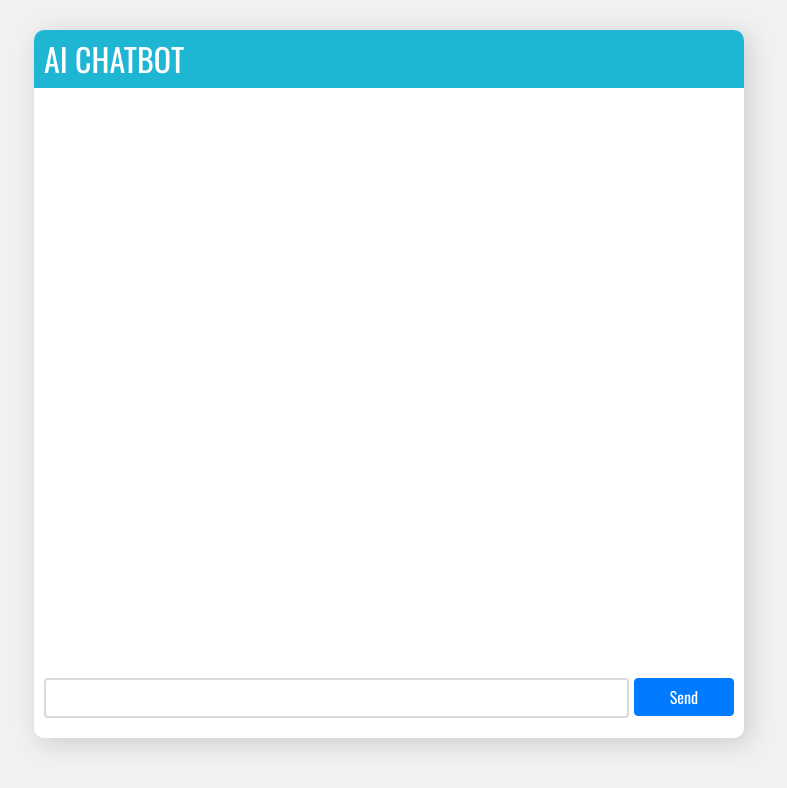
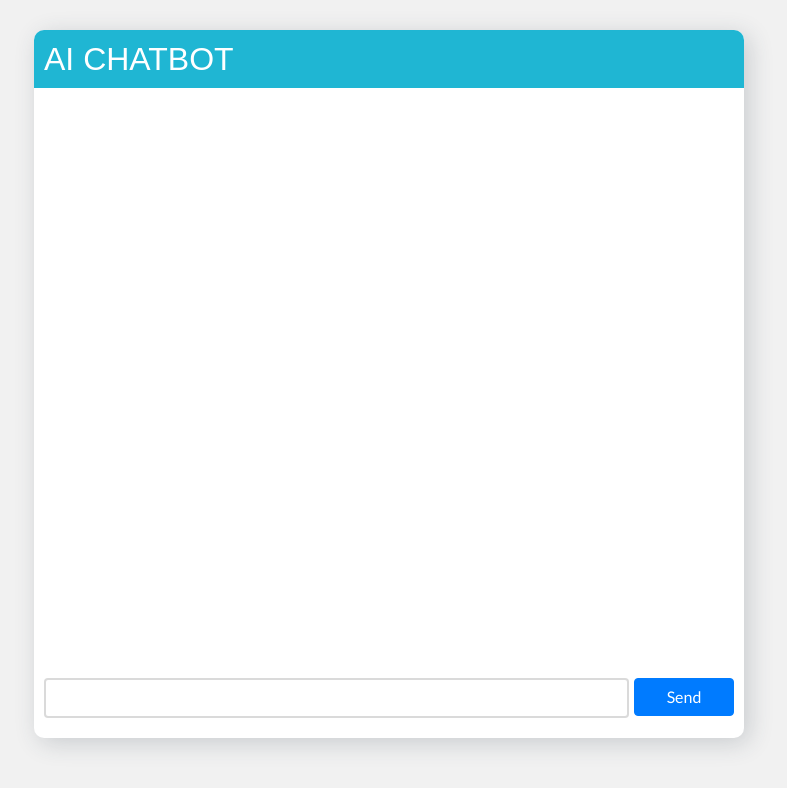
Before and after one commit to rahul051296/ticket-bot, a plain HTML site: page web/index.html in a window 1280 px wide. Shown: the whole page, without its empty margins (251-1038 px from the left). Drawn offline with nearby package versions, Linux system fonts and the light colour scheme.

Commit message:
Changed Font

```diff
--- a/web/index.css
+++ b/web/index.css
@@ -1,11 +1,11 @@
-@import url('https://fonts.googleapis.com/css?family=Oswald');
+@import url('https://fonts.googleapis.com/css?family=Lato');
 *{
     margin: 0;
     padding: 0;
 
 }
 body{
-	font-family: 'Oswald', sans-serif;
+	font-family: 'Lato', sans-serif;
 	background: #f1f1f1;
 }
 .margin-top-30{
```
